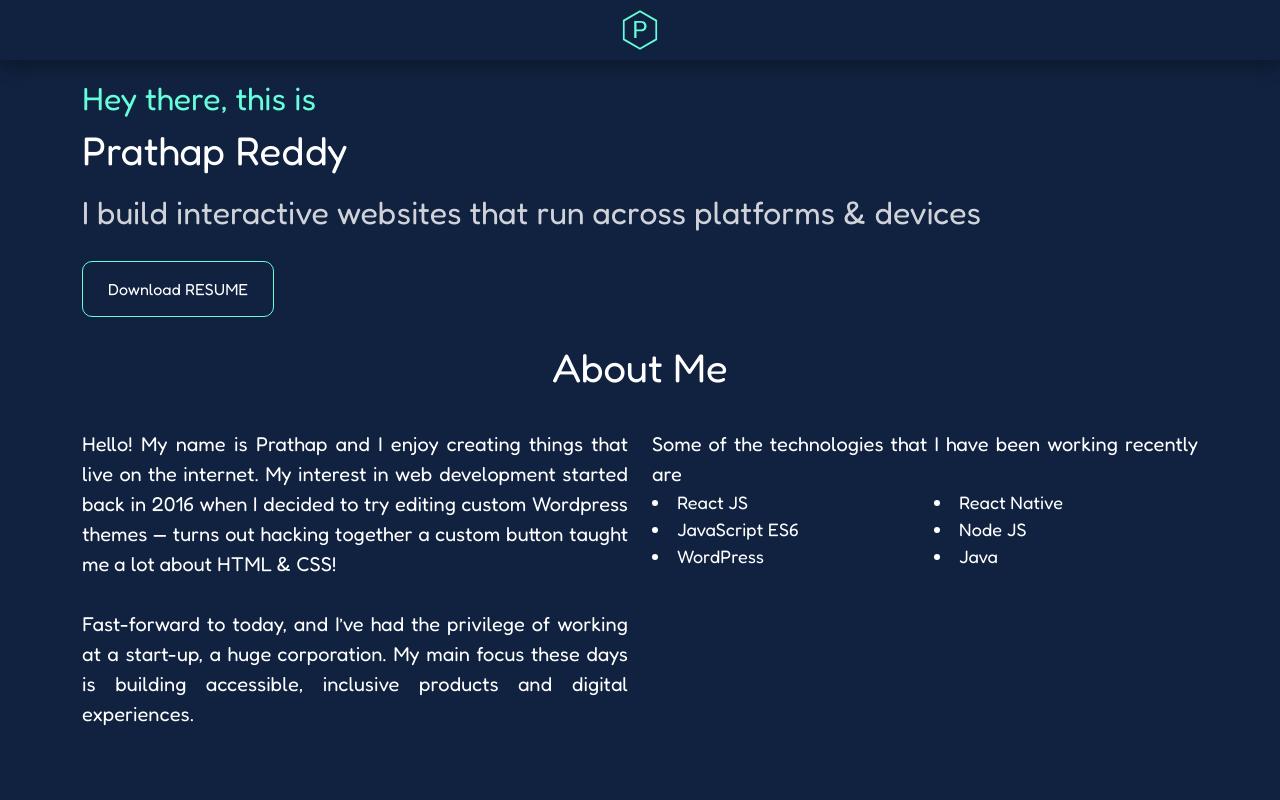
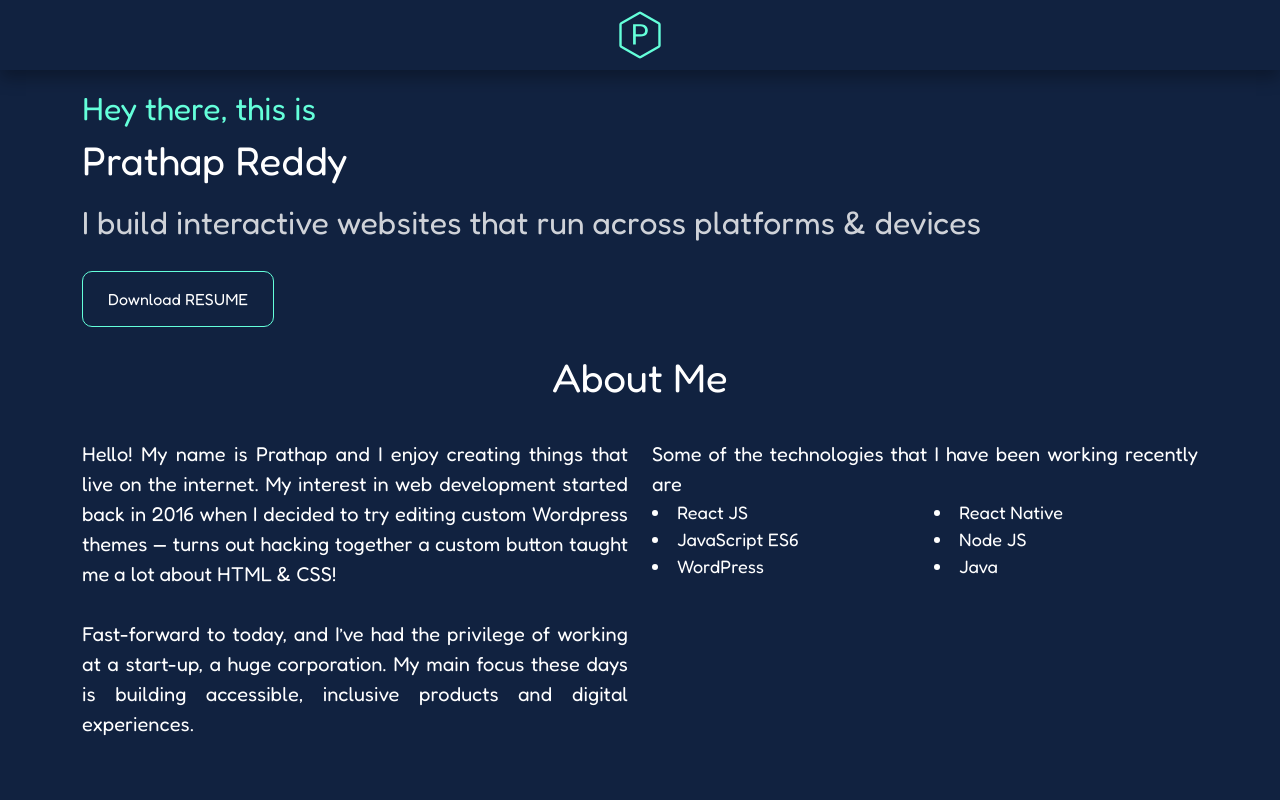
Before and after one commit to itsprathapkreddy/myPortfolio, a React (Create React App) app: page / in a window 1280 px wide. Shown: the top 800 px of the page. Built offline with nearby package versions, Linux system fonts and the light colour scheme; a web font is replaced by a local one.

Commit message:
added border radius to svgLogo

```diff
--- a/src/Components/Header.js
+++ b/src/Components/Header.js
@@ -5,15 +5,16 @@ import { Container, Row, Col } from 'react-bootstrap';
 const Header = () => {
 	return (
 		<Container fluid className='headerContainer'>
-			<svg width='50' height='50' viewBox='0 0 200 200' fill='none'>
+			<svg width='60' height='60' viewBox='0 0 200 200' fill='none'>
 				<path
-					d='M100 25L164.952 62.5V137.5L100 175L35.0481 137.5V62.5L100 25Z'
+					d='M97.5 26.4434C99.047 25.5502 100.953 25.5502 102.5 26.4434L162.452 61.0566C163.999 61.9498 164.952 63.6004 164.952 65.3868V134.613C164.952 136.4 163.999 138.05 162.452 138.943L102.5 173.557C100.953 174.45 99.047 174.45 97.5 173.557L37.5481 138.943C36.0011 138.05 35.0481 136.4 35.0481 134.613V65.3868C35.0481 63.6004 36.0011 61.9498 37.5481 61.0566L97.5 26.4434Z'
 					stroke='var(--green)'
-					strokeWidth='7'
+					strokeWidth='8'
 				/>
 				<path
 					d='M102.094 105.234H83.8594V97.875H102.094C105.625 97.875 108.484 97.3125 110.672 96.1875C112.859 95.0625 114.453 93.5 115.453 91.5C116.484 89.5 117 87.2188 117 84.6562C117 82.3125 116.484 80.1094 115.453 78.0469C114.453 75.9844 112.859 74.3281 110.672 73.0781C108.484 71.7969 105.625 71.1562 102.094 71.1562H85.9688V132H76.9219V63.75H102.094C107.25 63.75 111.609 64.6406 115.172 66.4219C118.734 68.2031 121.438 70.6719 123.281 73.8281C125.125 76.9531 126.047 80.5312 126.047 84.5625C126.047 88.9375 125.125 92.6719 123.281 95.7656C121.438 98.8594 118.734 101.219 115.172 102.844C111.609 104.438 107.25 105.234 102.094 105.234Z'
 					fill='var(--green)'
+					strokeWidth='8'
 				/>
 			</svg>
 		</Container>
```
Also changed, not shown: src/assets/Frame 1.svg (added), src/assets/PortfolioLogo.svg (added).
